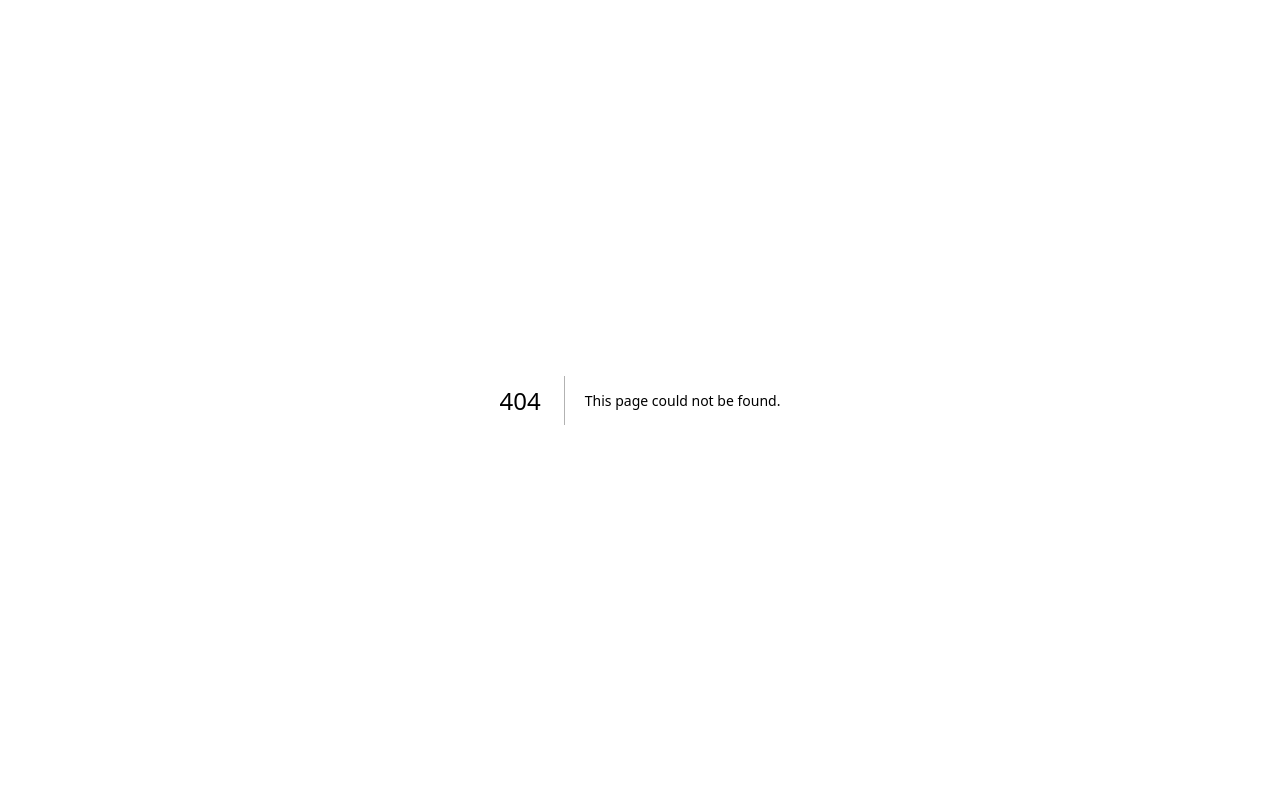
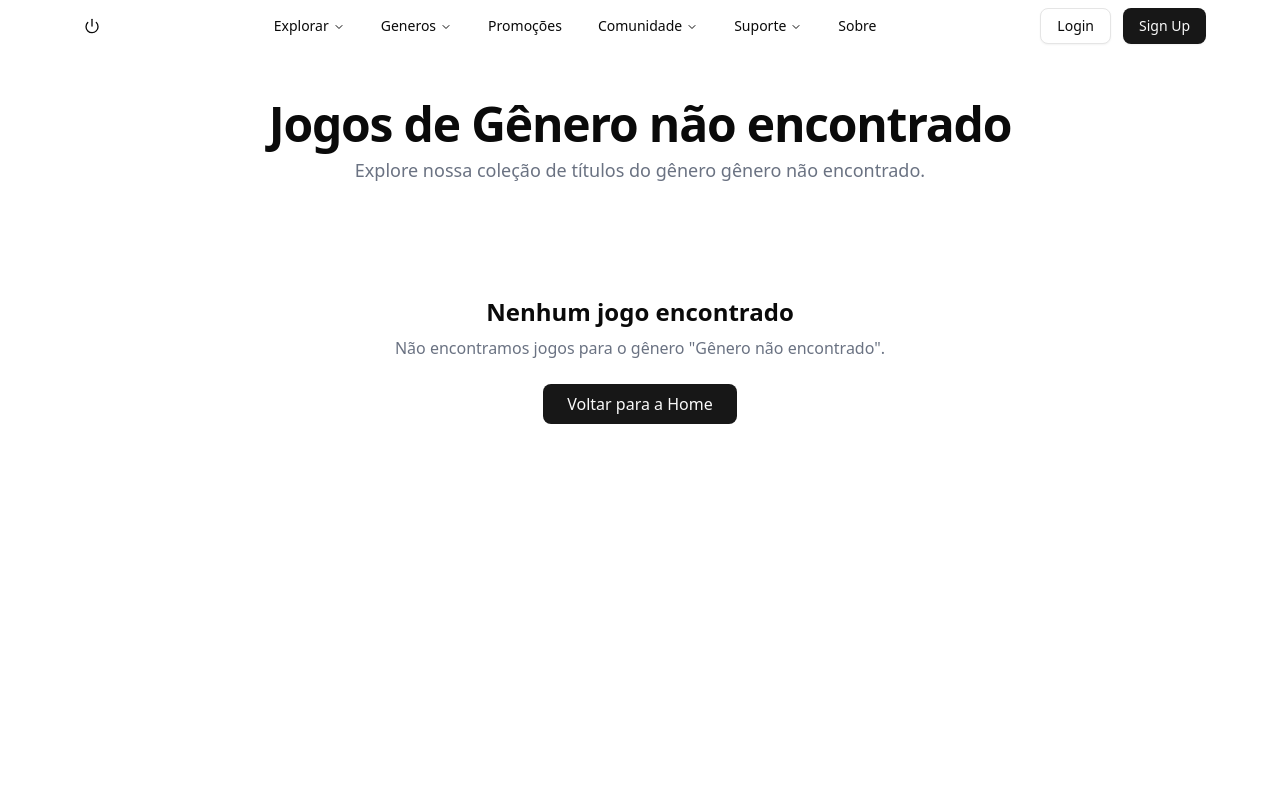
Before and after one commit to EcthorSilva/StreamGames, a Next.js app: page /games/genero/1 in a window 1280 px wide. Before the commit this address had no page. Shown: the top 800 px of the page. Built offline with nearby package versions, Linux system fonts and the light colour scheme.

Commit message:
add: filtro de jogos por categoria

```diff
--- /dev/null
+++ b/src/app/games/genero/[genre]/page.jsx
@@ -0,0 +1,77 @@
+import { Header } from "@/components/navbar/header";
+import Footer from "@/components/footer/Footer";
+import { allGames, genreMap } from "@/data/games";
+import Link from "next/link";
+
+export default function GenreCatalogPage({ params }) {
+
+  const genreSlug = params.genre; // Pega o slug do gênero da URL. Ex: "acao"
+  const filteredGames = allGames.filter((game) => game.genre === genreSlug); // Filtra a lista de jogos com base no slug do gênero
+  const genreName = genreMap[genreSlug] || "Gênero não encontrado"; // Pega o nome do gênero para usar no título da página. Ex: "Ação"
+
+  return (
+    <div>
+      <Header />
+      <div className="min-h-screen font-sans">
+        <div className="w-full max-w-7xl mx-auto py-12 px-4 sm:px-6 lg:px-8">
+          {/* Cabeçalho da página com título dinâmico */}
+          <div className="text-center mb-12">
+            <h1 className="text-4xl sm:text-5xl font-bold tracking-tight mb-2">
+              Jogos de {genreName}
+            </h1>
+            <p className="text-lg text-gray-500">
+              Explore nossa coleção de títulos do gênero {genreName.toLowerCase()}.
+            </p>
+          </div>
+
+          {/* Grid responsivo para os cards dos jogos*/}
+          {filteredGames.length > 0 ? (
+            <div className="grid grid-cols-2 sm:grid-cols-3 md:grid-cols-4 lg:grid-cols-5 xl:grid-cols-6 gap-x-4 gap-y-8">
+              {filteredGames.map((game) => (
+                <div key={game.id} className="group cursor-pointer">
+                  <div className="bg-transparent border-none overflow-hidden rounded-lg">
+                    <div className="p-0 relative">
+                      <div className="absolute bottom-2 right-2 z-10">
+                        <div className="text-white bg-black/60 px-2 py-1 rounded text-sm flex items-center gap-2 backdrop-blur-sm">
+                          {game.price}
+                          {game.discount && (
+                            <span className="bg-red-600 text-white text-xs font-bold px-1.5 py-0.5 rounded">
+                              {game.discount}
+                            </span>
+                          )}
+                        </div>
+                      </div>
+                      <img
+                        src={game.imageUrl}
+                        alt={`Capa do jogo ${game.title}`}
+                        className="w-full h-auto object-cover rounded-lg aspect-[3/4] group-hover:brightness-110 transition-transform duration-300 group-hover:scale-105"
+                      />
+                    </div>
+                  </div>
+                  <div className="mt-3 px-1">
+                    <p className="text-sm text-gray-500">{game.type}</p>
+                    <h3 className="font-semibold truncate transition-colors">
+                      {game.title}
+                    </h3>
+                  </div>
+                </div>
+              ))}
+            </div>
+          ) : (
+            // Mensagem caso nenhum jogo seja encontrado para aquele gênero
+            <div className="text-center py-16">
+                <h2 className="text-2xl font-semibold">Nenhum jogo encontrado</h2>
+                <p className="mt-2 text-gray-500">
+                    Não encontramos jogos para o gênero "{genreName}".
+                </p>
+                <Link href="/" className="mt-6 inline-block rounded-md bg-primary px-6 py-2 text-primary-foreground">
+                    Voltar para a Home
+                </Link>
+            </div>
+          )}
+        </div>
+      </div>
+      <Footer />
+    </div>
+  );
+}
--- /dev/null
+++ b/src/data/games.js
@@ -0,0 +1,82 @@
+export const allGames = [
+  // Ação
+  {
+    id: "1",
+    title: "The Last of Us™ Parte II Remastered",
+    type: "Jogo base",
+    genre: "acao", // slug do gênero
+    genreName: "Ação", // nome para exibição
+    imageUrl: "https://cdn1.epicgames.com/offer/7713e3fa4b234e0d8f553044205d53b6/EGS_TheLastofUsPartIIRemastered_NaughtyDogLLCNixxesSoftwareIronGalaxy_S2_1200x1600-2e13755a6b3fec2ee9dbcc231a1cf39c?resize=1&w=360&h=480&quality=medium",
+    price: "R$ 50,00",
+    discount: "-60%",
+  },
+  {
+    id: "5",
+    title: "Battlefield 4™ Edição Premium",
+    type: "Jogo base",
+    genre: "acao",
+    genreName: "Ação",
+    imageUrl: "https://cdn1.epicgames.com/spt-assets/8141dd49fe39421989a02983a3bbdb00/battlefield-4-13z58.jpg?resize=1&w=360&h=480&quality=medium",
+    price: "R$ 29,80",
+    discount: "-85%",
+  },
+  // Aventura
+  {
+    id: "2",
+    title: "Marvel's Spider-Man 2",
+    type: "Jogo base",
+    genre: "aventura",
+    genreName: "Aventura",
+    imageUrl: "https://cdn1.epicgames.com/offer/b2818b59c0bb420e9647983dfd254931/EGS_Octopus_InsomniacGamesNixxesSoftware_S2_1200x1600-5831c61378872a1fe233b295fbf3140f?resize=1&w=360&h=480&quality=medium",
+    price: "R$ 171,30",
+  },
+  {
+    id: "4",
+    title: "Assassin's Creed Shadows",
+    type: "Jogo base",
+    genre: "aventura",
+    genreName: "Aventura",
+    imageUrl: "https://cdn1.epicgames.com/offer/14a28903e3d14bd5aa3e6dbf10868126/EN_EGST_StorePortrait_1200x1600_1200x1600-a010fb65414cbbc48e055d1f6eac41b8?resize=1&w=360&h=480&quality=medium",
+    price: "R$ 189,50",
+  },
+  // RPG
+  {
+    id: "3",
+    title: "Clair Obscur: Expedition 33",
+    type: "Jogo base",
+    genre: "rpg",
+    genreName: "RPG",
+    imageUrl: "https://cdn1.epicgames.com/spt-assets/330dace5ffc74156987f91d454ac544b/project-w-1vp1b.jpg?resize=1&w=360&h=480&quality=medium",
+    price: "R$ 39,99",
+  },
+  // Estratégia
+  {
+    id: "7",
+    title: "Sid Meier's Civilization® VII",
+    type: "Jogo base",
+    genre: "estrategia",
+    genreName: "Estratégia",
+    imageUrl: "https://cdn1.epicgames.com/offer/eb9cdf6dbe4b47fc8ba474017023476a/STANDART--METADATA-PRODUCT_OFFER_PORTRAIT_IMAGE-STATIC-ENUS-NO_RATING-EPIC-1200X1600-QA_1200x1600-7a2a0b7697c6355fed8da2a407ff17b2?resize=1&w=360&h=480&quality=medium",
+    price: "R$ 99,90",
+  },
+  // Indie
+  {
+    id: "6",
+    title: "TankHead",
+    type: "Jogo base",
+    genre: "indie",
+    genreName: "Indie",
+    imageUrl: "https://cdn1.epicgames.com/spt-assets/ce3cfe56d21147dcb398823206cf9073/tankhead-c7n4p.jpg?resize=1&w=360&h=480&quality=medium",
+    price: "R$ 199,00",
+  },
+];
+
+// Mapeamento para obter o nome de exibição a partir do slug da URL
+export const genreMap = {
+  acao: "Ação",
+  aventura: "Aventura",
+  rpg: "RPG",
+  estrategia: "Estratégia",
+  indie: "Indie",
+  "esportes-corrida": "Esportes & Corrida",
+};
```
